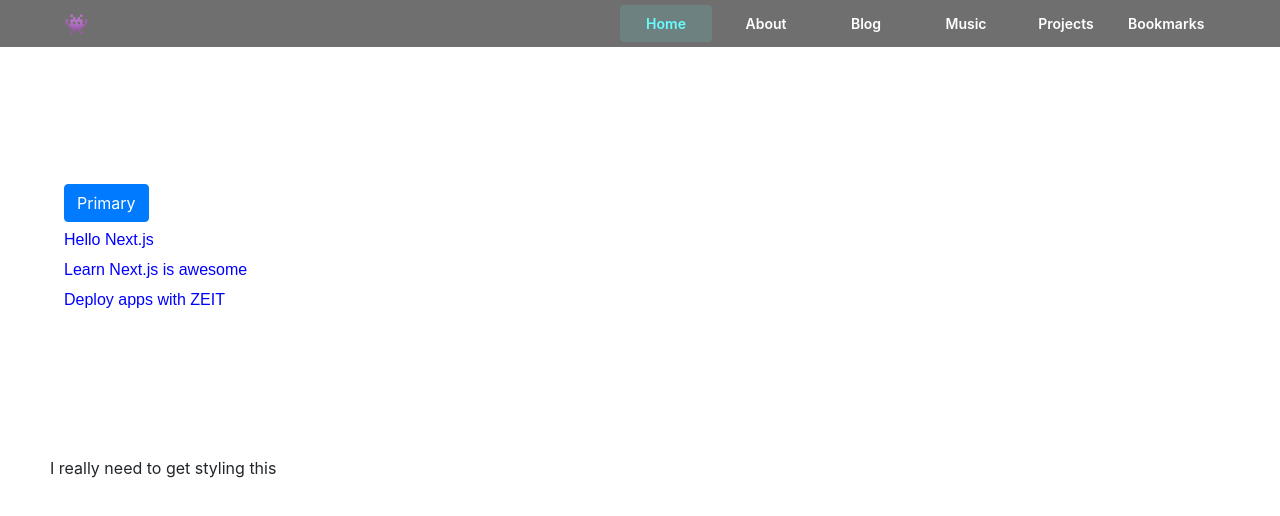
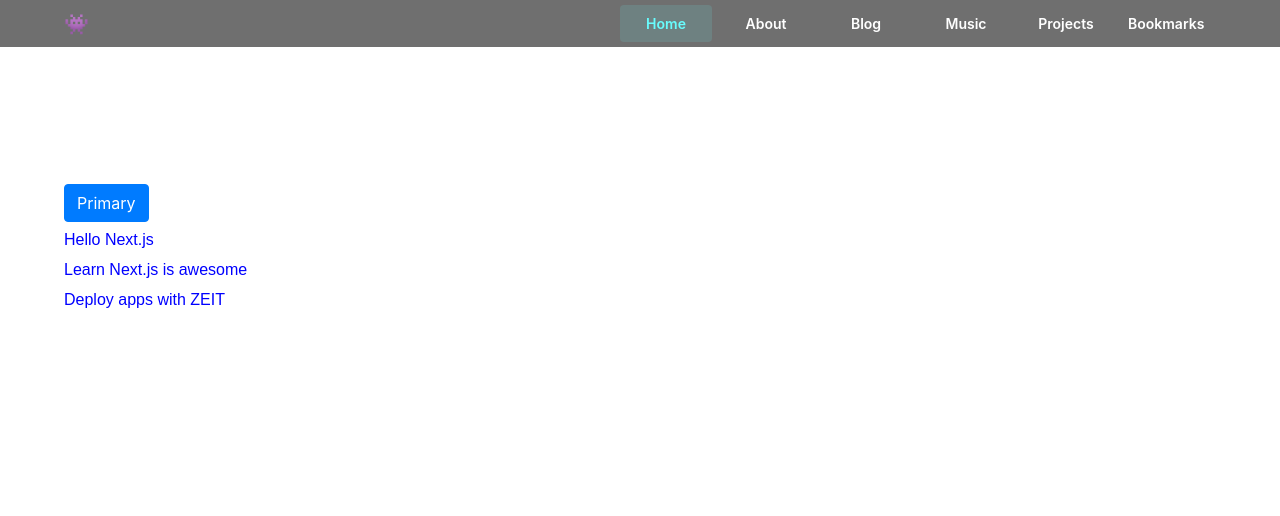
Before and after one commit to ataricoder/www, a Next.js app: page / in a window 1280 px wide. Shown: the top 516 px of the page. Built offline with nearby package versions, Linux system fonts and the light colour scheme.

Commit message:
started with footer added separator

```diff
--- a/components/footer/footer.js
+++ b/components/footer/footer.js
@@ -2,7 +2,6 @@ import Link from "next/link";
 import styles from "./footer.module.css";
 import Head from "next/head";
 import Button from "react-bootstrap/Button";
-import Card from "react-bootstrap/Card";
 
 const Footer = () => (
 	<div>
@@ -14,8 +13,19 @@ const Footer = () => (
 				crossOrigin="anonymous"
 			></link>
 		</Head>
-		<div className={styles.cardWrapper}>
-			I really need to get styling this
+		<div className={styles.separator}></div>
+		<div className={styles.content}>
+			<div className={styles.left}>
+				<div>Copyright and Year</div>
+				<div>Github</div>
+				<div>Twitter</div>
+				<div>Dribble</div>
+			</div>
+			<div className={styles.right}>
+				<div>About</div>
+				<div>Projects</div>
+				<div>Blog</div>
+			</div>
 		</div>
 	</div>
 );
--- a/components/footer/footer.module.css
+++ b/components/footer/footer.module.css
@@ -1,3 +1,10 @@
-.cardWrapper {
+.content {
 	margin: 0 50px;
+	display: grid;
+	grid-template-columns: 50% 50%;
+	/* Font color, will change */
+	color: white;
 }
+.separator {
+	border-top: 1px solid white;
+}
--- a/components/layout/layout.module.css
+++ b/components/layout/layout.module.css
@@ -1,7 +1,3 @@
-.layout {
-	height: 2000px;
-}
-
 .content {
 	padding: 128px 64px;
 }
```
